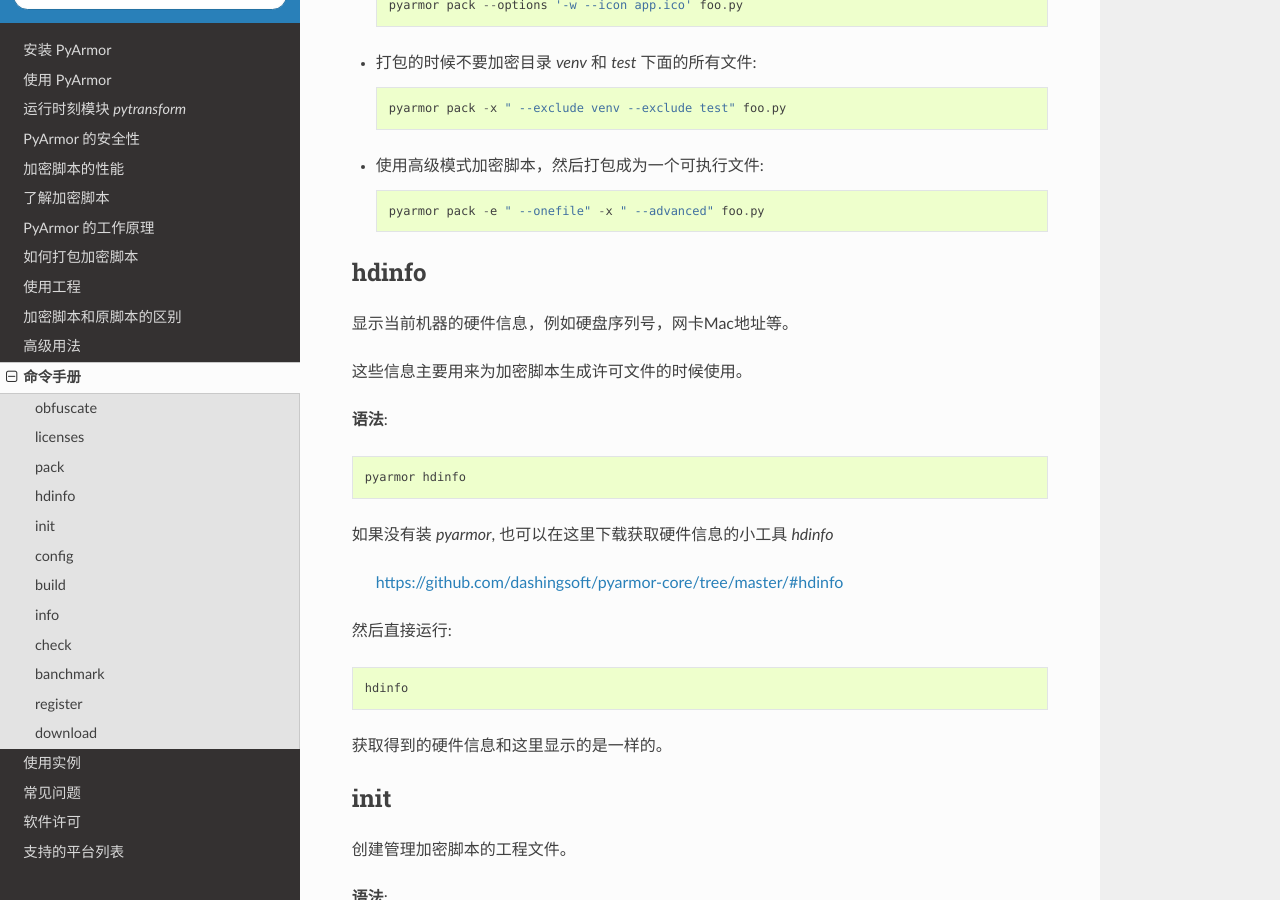
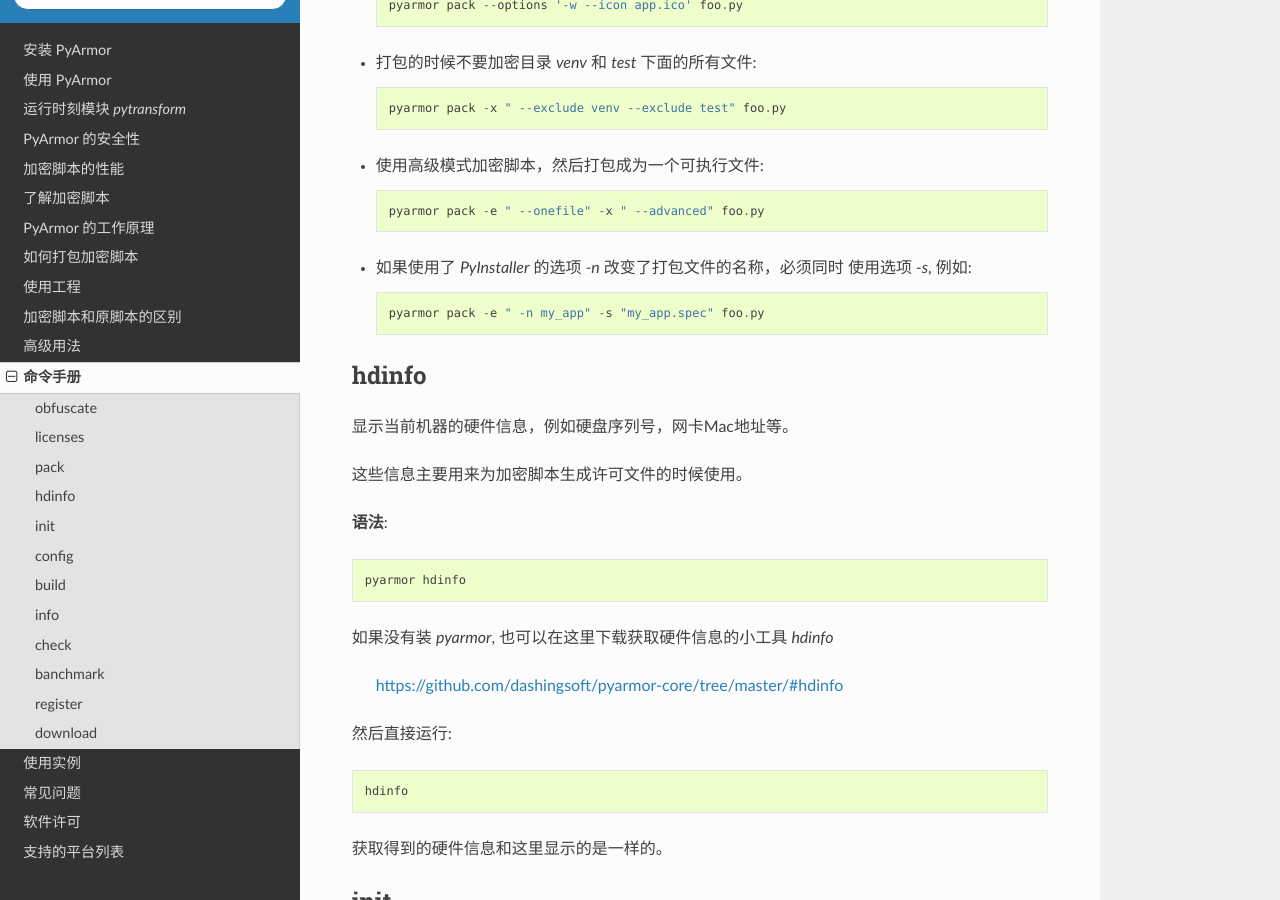
Before and after one commit to dashingsoft/pyarmor-docs-zh, a Sphinx documentation site: the page built from docs/man.rst, in a window 1280 px wide and 900 px high, scrolled down 6588 px. Built offline with Sphinx 7.4.7 and the Read the Docs theme 2.0.0, drawn with Linux system fonts in a browser that asks for light colours.

Commit message:
Add example for pack

```diff
--- a/docs/man.rst
+++ b/docs/man.rst
@@ -257,6 +257,12 @@
 * 使用高级模式加密脚本，然后打包成为一个可执行文件::
 
     pyarmor pack -e " --onefile" -x " --advanced" foo.py
+
+* 如果使用了 `PyInstaller` 的选项 `-n` 改变了打包文件的名称，必须同时
+  使用选项 `-s`, 例如::
+
+    pyarmor pack -e " -n my_app" -s "my_app.spec" foo.py
+
 
 .. _hdinfo:
 
```
